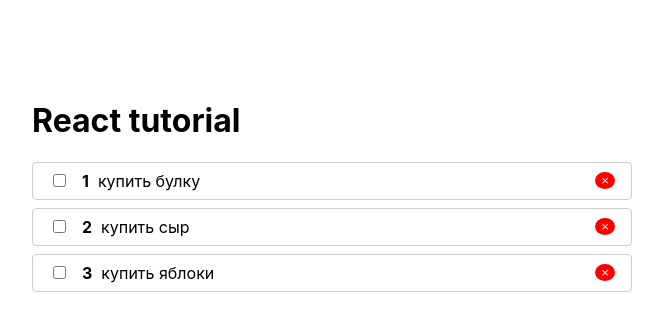
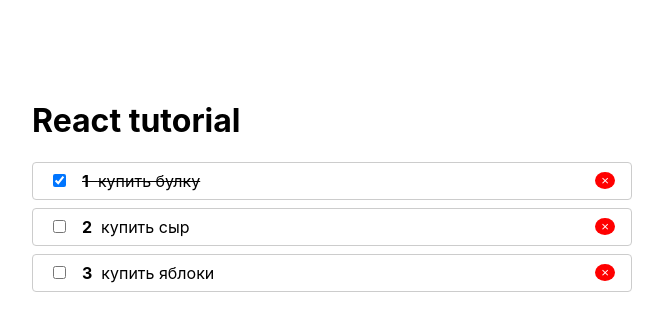
Before and after one commit to vikasykalova/react-app, a React (Create React App) app: page / in a window 1280 px wide. Shown: the top 330 px of the page, without its empty margins (308-971 px from the left). Built offline with nearby package versions, Linux system fonts and the light colour scheme.

Commit message:
динамический css

```diff
--- a/src/App.js
+++ b/src/App.js
@@ -1,27 +1,29 @@
 import React from 'react'
-import ToDoList from './Todo/ToDoList'
+import TodoList from './Todo/ToDoList'
 
 function App() {
-  let todos = [
-    { id: 1, completed: false, title: 'купить булку' },
+  const [todos, setTodos] = React.useState([
+    { id: 1, completed: true, title: 'купить булку' },
     { id: 2, completed: false, title: 'купить сыр' },
-    { id: 3, completed: false, title: 'купить яблоки' },
-  ]
+    { id: 3, completed: false, title: 'купить яблоки' }
+  ])
+
 
   function toggleTodo(id) {
-    todos = todos.map(todo => {
+    setTodos(todos.map(todo => {
       if (todo.id === id) {
         todo.completed = !todo.completed
       }
       return todo
-    })
+      })
+    )
   }
 
   return (
   <div className="wrapper">
     <h1>React tutorial</h1>
 
-    <ToDoList todos={todos} onToggle={toggleTodo}/> {/* передаем свойство */}
+    <TodoList todos={todos} onToggle={toggleTodo}/> {/* передаем свойство */}
   </div>)
 }
 
--- a/src/Todo/ToDoItem.js
+++ b/src/Todo/ToDoItem.js
@@ -17,11 +17,17 @@
     }
 }
 
-function ToDoItem({ todo, index, onChange }) {
+function TodoItem({ todo, index, onChange }) {
+    const classes = []
+
+    if (todo.completed) {
+        classes.push('done')
+    }
     return <li style={styles.li}>
-        <span>
+        <span className={classes.join(' ')}>
             <input
             type="checkbox"
+            checked={todo.completed}
             style={styles.input}
             onChange={() => onChange(todo.id)} />
             <strong>{index + 1}</strong>
@@ -33,10 +39,10 @@
            </li>
 }
 
-ToDoItem.propTypes = {
+TodoItem.propTypes = {
     todo: PropTypes.object.isRequired,
     index: PropTypes.number,
     onChange: PropTypes.func.isRequired
 }
 
-export default ToDoItem
+export default TodoItem
--- a/src/Todo/ToDoList.js
+++ b/src/Todo/ToDoList.js
@@ -1,6 +1,6 @@
 import React from "react";
 import PropTypes from 'prop-types'
-import ToDoItem from "./ToDoItem";
+import TodoItem from "./ToDoItem";
 
 const styles = {
     ul: {
@@ -15,7 +15,7 @@
         <ul style={styles.ul}>
             {props.todos.map((todo, index) => {
               return (
-              <ToDoItem
+              <TodoItem
               todo={todo}
               key={todo.id}
               index={index}
--- a/src/index.css
+++ b/src/index.css
@@ -25,3 +25,7 @@
   border: none;
   cursor: pointer;
 }
+
+.done {
+  text-decoration: line-through;
+}
```
